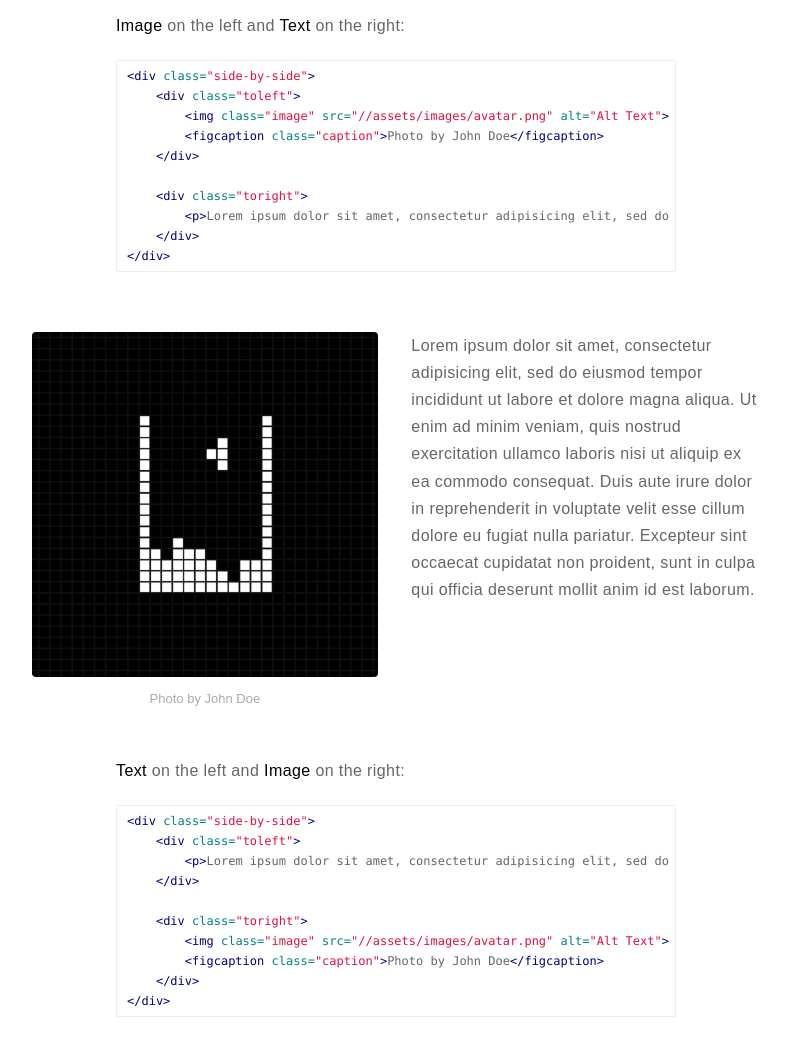
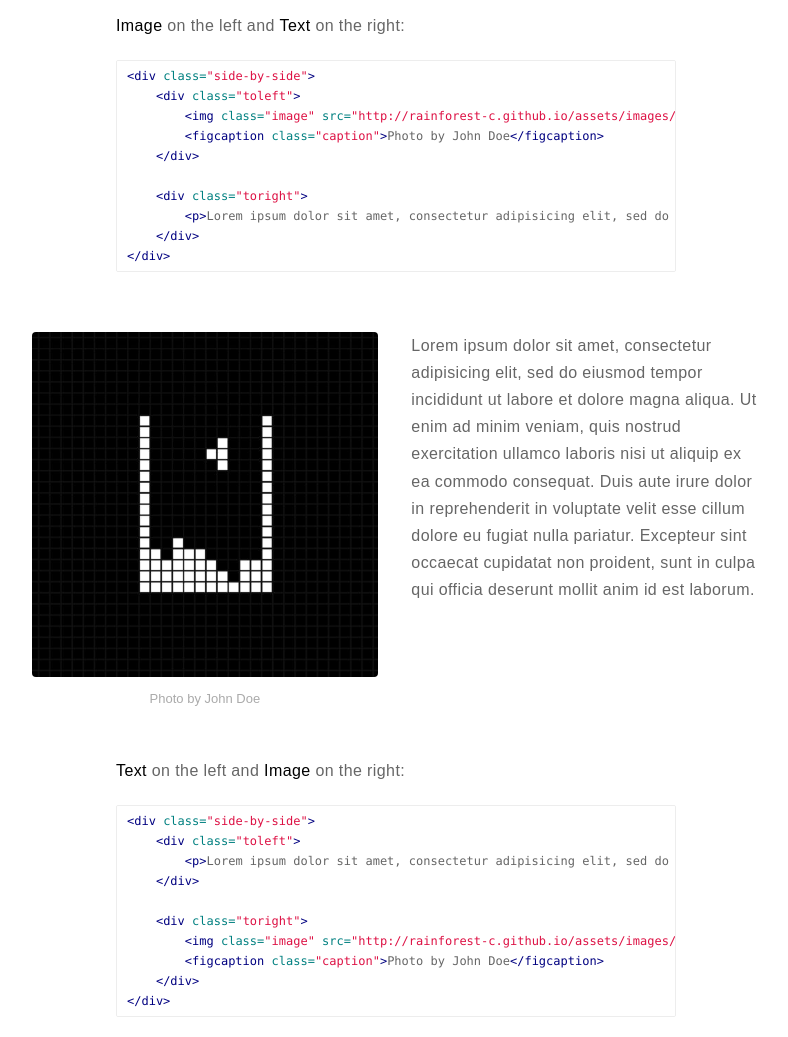
Before and after one commit to rainforest-c/indigo, a Jekyll site: the page built from _posts/2015-02-24-markdown-extra-components.markdown, in a window 1280 px wide and 1400 px high, scrolled down 1068 px. Shown: the part 151-1188 px from the top of the window, without its empty margins (244-1032 px from the left). Built offline with Jekyll 4.4.1, drawn with Linux system fonts in a browser that asks for light colours; part of the change alters nothing that is shown.

Commit message:
update 3
Signed-off-by: rainforest <hellocyl@126.com>

```diff
--- a/_config.yml
+++ b/_config.yml
@@ -16,7 +16,7 @@ resume: true
 resume-external: true
 resume-url: https://google.com/?q=my+resume
 
-url: /
+url: http://rainforest-c.github.io
 # your url: http://USERNAME.github.io
 
 permalink: /:title/
```
